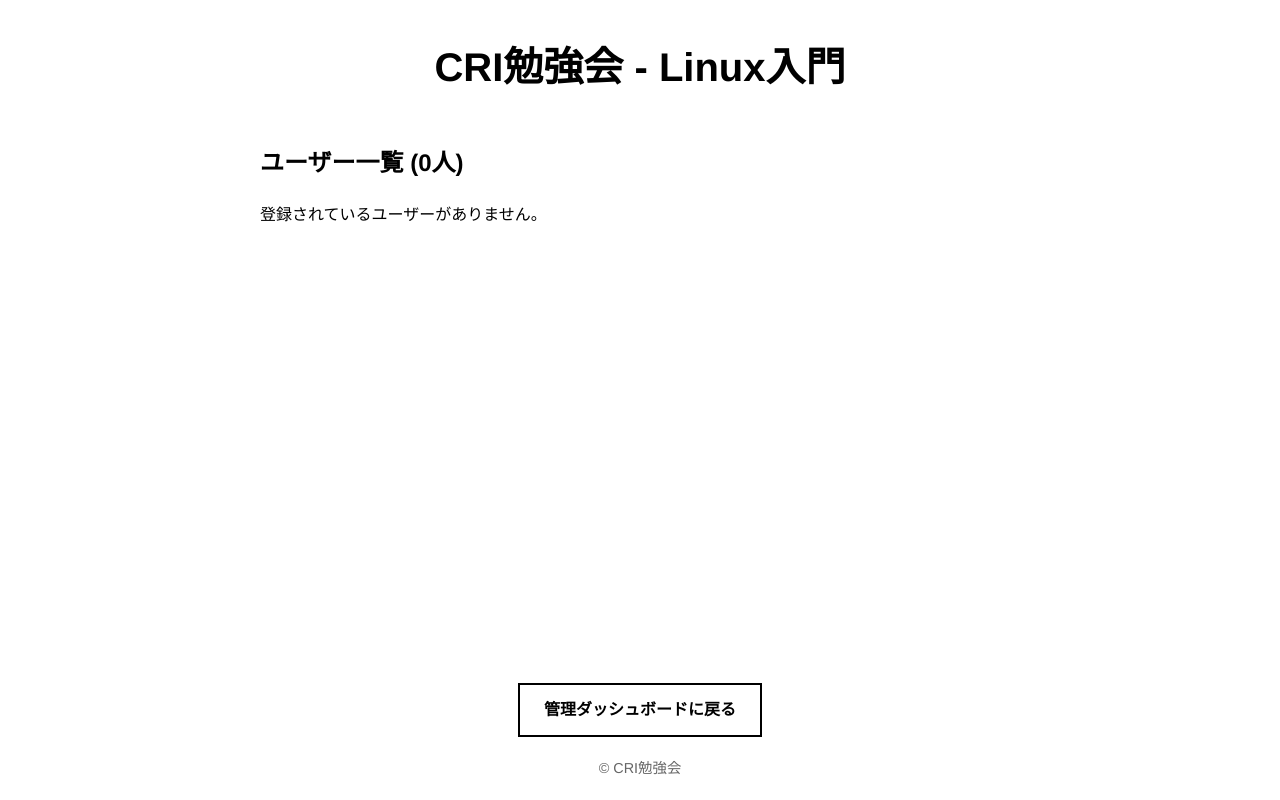
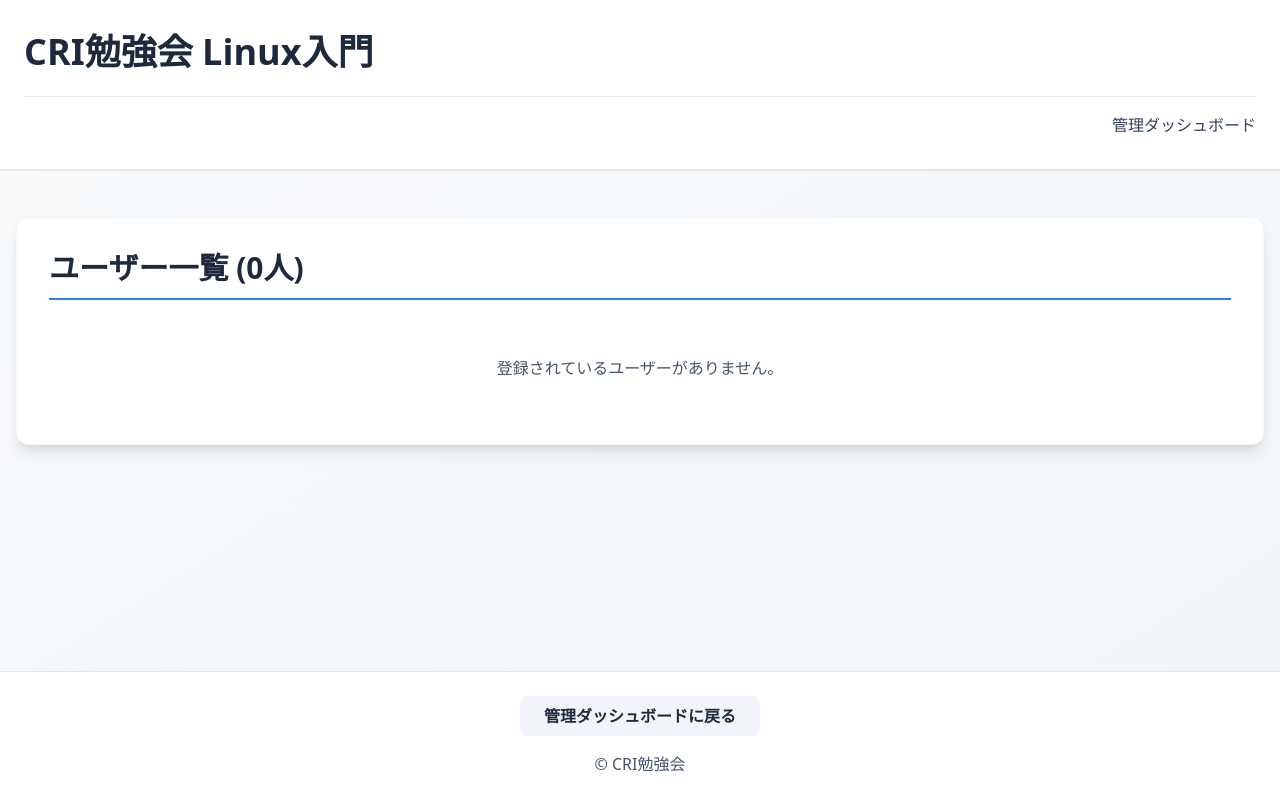
Before and after one commit to nzmdesign/cri-study-linux-web-app, a FastAPI app: template templates/admin_users.html in a window 1280 px wide. Run offline with FastAPI, Linux system fonts and the light colour scheme; the template is opened without the code that fills it, so the values that code supplies are empty; parts of the project's set-up code (start-up, migrations or seed data) failed here and were passed over.

Commit message:
Update user list page

```diff
--- a/templates/admin_users.html
+++ b/templates/admin_users.html
@@ -5,103 +5,74 @@
   <meta name="viewport" content="width=device-width,initial-scale=1">
   <title>CRI勉強会 - Linux入門</title>
   <link rel="icon" type="image/png" href="{{ url_for('static', path='/favicon.png') }}">
-  <link rel="stylesheet" href="{{ url_for('static', path='/css/style.css') }}">
+  <script src="https://cdn.jsdelivr.net/npm/@tailwindcss/browser@4"></script>
 </head>
-<body>
-  <div class="container">
-    <header>
-      <h1>CRI勉強会 - Linux入門</h1>
+<body class="bg-gradient-to-br from-slate-50 to-slate-100 min-h-screen flex flex-col">
+  <div class="flex flex-col min-h-screen">
+    <header class="bg-white shadow-sm">
+      <div class="max-w-7xl mx-auto px-6 py-8">
+        <h1 class="text-4xl font-bold text-slate-800 mb-6">CRI勉強会 Linux入門</h1>
+        <nav class="border-t border-slate-200 pt-4">
+          <div class="flex justify-end items-center">
+            <ul class="flex gap-6">
+              <li><a href="/admin" class="text-slate-700 hover:text-cyan-600 font-medium transition-colors">管理ダッシュボード</a></li>
+            </ul>
+          </div>
+        </nav>
+      </div>
     </header>
 
-    <main>
-      {% set success_message = request.query_params.get('success') %}
-      {% set error_message = request.query_params.get('error') %}
-
-      {% if success_message %}
-      <div style="padding: 15px; margin-bottom: 20px; background-color: #e8f5e8; color: #2d5a2d; border: 2px solid #28a745;">
-        <strong>成功:</strong>
-        {% if success_message == 'user_registered' %}
-          ユーザーが登録されました。
-        {% elif success_message == 'password_changed' %}
-          パスワードが変更されました。
-        {% elif success_message == 'user_deleted' %}
-          ユーザーが削除されました。
-        {% elif success_message == 'role_changed' %}
-          ロールが変更されました。
-        {% else %}
-          {{ success_message }}
-        {% endif %}
-      </div>
-      {% endif %}
-
-      {% if error_message %}
-      <div style="padding: 15px; margin-bottom: 20px; background-color: #ffe8e8; color: #c41e3a; border: 2px solid #dc3545;">
-        <strong>エラー:</strong>
-        {% if error_message == 'cannot_change_own_role' %}
-          自分自身のロールは変更できません。
-        {% elif error_message == 'user_not_found' %}
-          ユーザーが見つかりません。
-        {% elif error_message == 'user_registration_failed' %}
-          ユーザー登録に失敗しました。
-        {% elif error_message == 'cannot_delete_self' %}
-          自分自身は削除できません。
-        {% elif error_message == 'cannot_delete_admin' %}
-          管理者ユーザーは削除できません。
-        {% else %}
-          {{ error_message }}
-        {% endif %}
-      </div>
-      {% endif %}
-
-
-      <h2>ユーザー一覧 ({{ user_statuses|length }}人)</h2>
+    <main class="flex-grow px-4 py-12">
+      <div class="w-full max-w-7xl mx-auto">
+        <div class="bg-white rounded-xl shadow-lg p-8 border border-slate-100">
+          <h2 class="text-3xl font-bold text-slate-800 mb-6 border-b-2 border-blue-500 pb-3">ユーザー一覧 ({{ user_statuses|length }}人)</h2>
 
           {% if user_statuses %}
-      <div class="table-container">
-        <table class="users-table">
+          <div class="overflow-x-auto">
+            <table class="w-full">
               <thead>
-            <tr>
-              <th>メールアドレス</th>
-              <th>氏名</th>
-              <th>所属</th>
-              <th>種別</th>
-              <th>受講状況</th>
-              <th>登録日時</th>
+                <tr class="bg-slate-100 border-b-2 border-slate-300">
+                  <th class="px-4 py-3 text-left text-sm font-semibold text-slate-700">メールアドレス</th>
+                  <th class="px-4 py-3 text-left text-sm font-semibold text-slate-700">氏名</th>
+                  <th class="px-4 py-3 text-left text-sm font-semibold text-slate-700">所属</th>
+                  <th class="px-4 py-3 text-left text-sm font-semibold text-slate-700">種別</th>
+                  <th class="px-4 py-3 text-left text-sm font-semibold text-slate-700">受講状況</th>
+                  <th class="px-4 py-3 text-left text-sm font-semibold text-slate-700">登録日時</th>
                   {% if current_user.is_admin %}
-              <th>管理操作</th>
+                  <th class="px-4 py-3 text-left text-sm font-semibold text-slate-700">管理操作</th>
                   {% endif %}
                 </tr>
               </thead>
-          <tbody>
+              <tbody class="divide-y divide-slate-200">
                 {% for user_status in user_statuses %}
                 {% set user = user_status.user %}
-            <tr>
-              <td>{{ user.email }}</td>
-              <td>{{ user.last_name }} {{ user.first_name }}</td>
-              <td>{{ user.organization_rel.name }}</td>
-              <td>
+                <tr class="hover:bg-slate-50 transition-colors">
+                  <td class="px-4 py-3 text-sm text-slate-700">{{ user.email }}</td>
+                  <td class="px-4 py-3 text-sm text-slate-700 whitespace-nowrap">{{ user.last_name }} {{ user.first_name }}</td>
+                  <td class="px-4 py-3 text-sm text-slate-700">{{ user.organization_rel.name }}</td>
+                  <td class="px-4 py-3 text-sm">
                     {% if user.role_id == 0 %}
-                  <span class="admin-badge">管理者</span>
+                      <span class="inline-block px-3 py-1 text-xs font-semibold text-red-800 bg-red-100 rounded-full">管理者</span>
                     {% elif user.role_id == 2 %}
-                  <span class="operator-badge">運用者</span>
+                      <span class="inline-block px-3 py-1 text-xs font-semibold text-purple-800 bg-purple-100 rounded-full">運用者</span>
                     {% else %}
-                  <span class="user-badge">受講者</span>
+                      <span class="inline-block px-3 py-1 text-xs font-semibold text-blue-800 bg-blue-100 rounded-full">受講者</span>
                     {% endif %}
                   </td>
-              <td>
+                  <td class="px-4 py-3 text-sm">
                     {% if user_status.status == '修了' %}
-                  <span class="complete-badge">修了 ({{ user_status.pass_count }}/{{ user_status.total_exams }})</span>
+                      <span class="inline-block px-3 py-1 text-xs font-semibold text-green-800 bg-green-100 rounded-full">修了 ({{ user_status.pass_count }}/{{ user_status.total_exams }})</span>
                     {% else %}
-                  <span class="progress-badge">受講中 ({{ user_status.pass_count }}/{{ user_status.total_exams }})</span>
+                      <span class="inline-block px-3 py-1 text-xs font-semibold text-slate-700 bg-slate-200 rounded-full">受講中 ({{ user_status.pass_count }}/{{ user_status.total_exams }})</span>
                     {% endif %}
                   </td>
-              <td>{{ user.created_at.strftime("%Y-%m-%d %H:%M") }}</td>
+                  <td class="px-4 py-3 text-sm text-slate-600 whitespace-nowrap">{{ user.created_at.strftime("%Y-%m-%d %H:%M") }}</td>
                   {% if current_user.is_admin %}
-              <td>
-                <div class="action-buttons">
-                  <a href="/admin/users/{{ user.id }}/chpasswd" class="btn-yellow">パスワード変更</a>
-                  <a href="/admin/users/{{ user.id }}/userdel" class="btn-red">ユーザー削除</a>
-                  <a href="/admin/users/{{ user.id }}/roleedit" class="btn-blue">ロール変更</a>
+                  <td class="px-4 py-3">
+                    <div class="flex flex-col gap-2">
+                      <a href="/admin/users/{{ user.id }}/chpasswd" class="text-xs bg-yellow-500 hover:bg-yellow-600 text-white font-semibold py-1.5 px-3 rounded transition-colors text-center">パスワード変更</a>
+                      <a href="/admin/users/{{ user.id }}/userdel" class="text-xs bg-red-500 hover:bg-red-600 text-white font-semibold py-1.5 px-3 rounded transition-colors text-center">ユーザー削除</a>
+                      <a href="/admin/users/{{ user.id }}/roleedit" class="text-xs bg-blue-500 hover:bg-blue-600 text-white font-semibold py-1.5 px-3 rounded transition-colors text-center">ロール変更</a>
                     </div>
                   </td>
                   {% endif %}
@@ -111,16 +82,17 @@
             </table>
           </div>
           {% else %}
-        <p>登録されているユーザーがありません。</p>
+            <p class="text-slate-600 text-center py-8">登録されているユーザーがありません。</p>
           {% endif %}
+        </div>
+      </div>
     </main>
 
-    <footer>
-      <div class="footer-actions">
-          <a href="/admin" class="btn">管理ダッシュボードに戻る</a>
-      </div>
-      <p>&copy; CRI勉強会</p>
+    <footer class="bg-white border-t border-slate-200 text-center py-6 mt-auto">
+      <a href="/admin" class="inline-block bg-slate-100 hover:bg-slate-200 text-slate-800 font-semibold py-2 px-6 rounded-lg transition-colors mb-4">管理ダッシュボードに戻る</a>
+      <p class="text-slate-600">&copy; CRI勉強会</p>
     </footer>
+
   </div>
 </body>
 </html>
```
Lines whose indentation alone changed are shown as unchanged.
